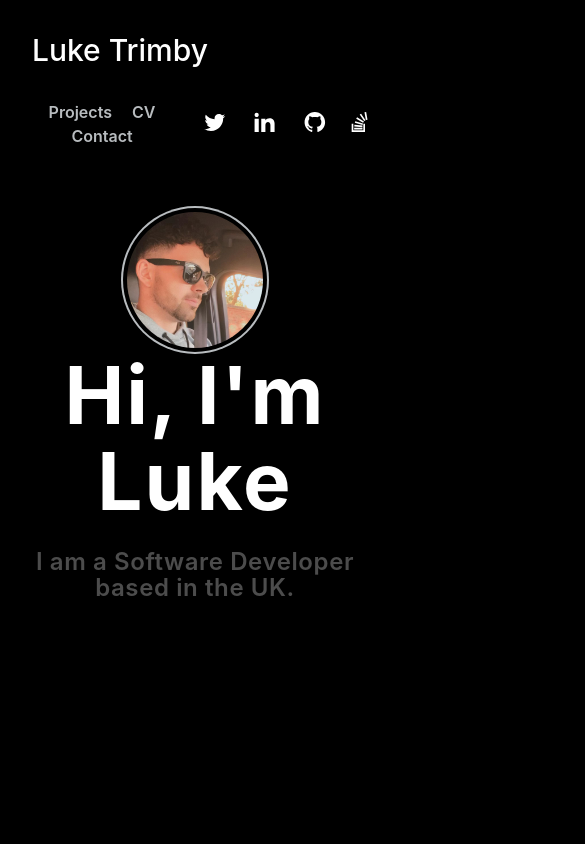
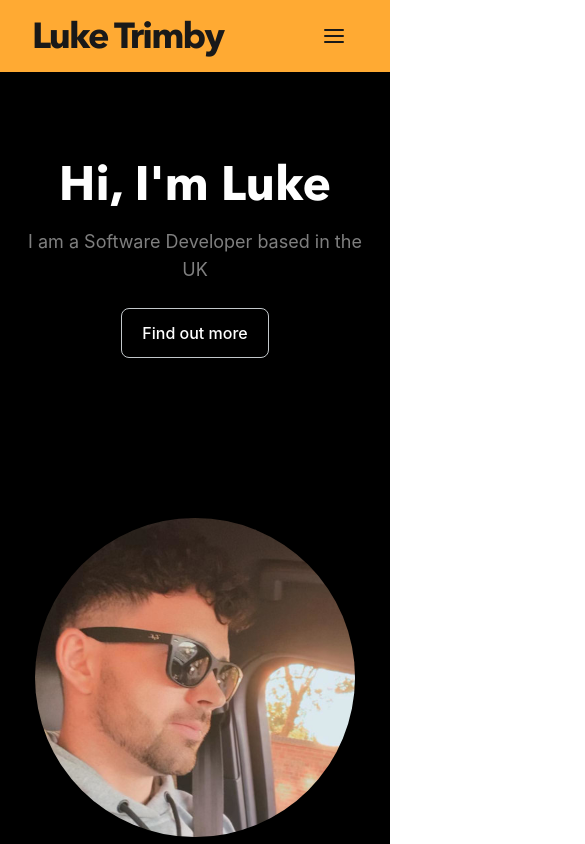
Before and after one commit to luke-trimby/luketrimby.com, a Next.js app: page / in a window 390 px wide. Shown: the top 844 px of the page, 585 px wide, since content can reach past the window. Built offline with nearby package versions, Linux system fonts and the light colour scheme.

Commit message:
Fixed layout issues

```diff
--- a/components/Footer.tsx
+++ b/components/Footer.tsx
@@ -1,36 +1,36 @@
-import React from "react";
-
 export default function Footer() {
   return (
-    <footer id="MyContact" className="pb-4 text-gray-200">
-      <div className="max-w-5xl xl:max-w-5xl mx-auto divide-y divide-gray-900 px-4 sm:px-6 md:px-8">
+    <footer id="ContactMe" className="py-20">
+      <div className="max-w-6xl mx-auto divide-y divide-gray-200 px-4 sm:px-6 md:px-8">
+        <ul className="text-sm font-medium  sm:pb-20 grid sm:grid-cols-2 md:grid-cols-3 lg:grid-cols-4 gap-y-10">
 
-        <ul className="text-sm font-medium sm:pb-20 grid sm:grid-cols-2 md:grid-cols-3 lg:grid-cols-4 gap-y-10">
-
-          <li className="space-y-5 row-span-2">
-            <h2 className="text-2xl tracking-wide text-white">Downloads</h2>
+          <li className="space-y-5 row-span-2 pb-5">
+            <h2 className="text-sm tracking-wide text-gray-200 uppercase font-bold">
+              Contact
+            </h2>
             <ul className="space-y-4">
-              <li> <a className="hover:text-white transition-colors duration-200 text-xl" href="/api/cv" > CV </a> </li>
+              <li> <a className="text-gray-500 hover:text-white transition-colors duration-200 text-2xl" href="mailto:luketrimby@outlook.com" target="_blank" > Email </a> </li>
+              <li> <a className="text-gray-500 hover:text-white transition-colors duration-200 text-2xl" href="https://www.linkedin.com/in/luke-trimby" target="_blank" > LinkedIn </a> </li>
+              <li> <a className="text-gray-500 hover:text-white transition-colors duration-200 text-2xl" href="https://twitter.com/lukas_wins" target="_blank" > Twitter </a> </li>
             </ul>
           </li>
 
-          <li className="space-y-5">
-            <h2 className="text-2xl tracking-wide text-white">Contact</h2>
-            <ul className="space-y-4">
-              <li> <a className="hover:text-white transition-colors duration-200 font-semibold text-xl" href="mailto:luketrimby@outlook.com" target="_blank" > Email </a> </li>
-              <li> <a className="hover:text-white transition-colors duration-200 text-xl" href="https://www.linkedin.com/in/luke-trimby" target="_blank" > LinkedIn </a> </li>
-              <li> <a className="hover:text-white transition-colors duration-200 text-xl" href="https://twitter.com/lukas_wins" target="_blank" > Twitter </a> </li>
+          <li className="space-y-5 row-span-2 pb-5">
+            <h2 className="text-sm tracking-wide text-gray-200 uppercase font-bold">
+              Downloads
+            </h2>
+            <ul className="space-y-4 text-md">
+              <li> <a className="text-gray-500 hover:text-white transition-colors duration-200 text-2xl" href="/api/cv" > CV </a> </li>
             </ul>
           </li>
 
         </ul>
-
         <div className="flex flex-col-reverse justify-between pt-5 pb-4 border-t lg:flex-row bg-top border-black">
-
           <ul className="flex flex-col mb-3 space-y-2 lg:mb-0 sm:space-y-0 sm:space-x-5 sm:flex-row">
-            <a href="/" className="text-md text-gray-200 hover:text-white transition-colors duration-300 hover:text-deep-purple-accent-400 font-semibold tracking-tight" > © Luke Trimby 2023. All rights reserved. </a>
+            <a href="#" className="text-md text-gray-500 transition-colors duration-300 hover:text-deep-purple-accent-400 font-semibold tracking-tight" >
+              &copy; Luke Trimby 2023. All rights reserved.
+            </a>
           </ul>
-
         </div>
       </div>
     </footer>
--- a/components/Header.tsx
+++ b/components/Header.tsx
@@ -1,63 +1,78 @@
 import React from "react";
-import { TwitterLogoSvg } from './svg/twitter-logo';
-import { GitHubLogoSvg } from './svg/github-logo';
-import { LinkedInLogoSvg } from './svg/linkedin-logo';
-import { StackOverflowLogoSvg } from './svg/stackoverflow-logo';
 
 export default function Header() {
+  const [navbarOpen, setNavbarOpen] = React.useState(false);
 
   return (
-    <header className="fixed top-0 w-full clearNav z-50">
-      <div className="max-w-5xl mx-auto flex flex-wrap p-5 flex-col md:flex-row">
-        <div className="flex flex-row items-center justify-between p-3 md:p-1 ">
-          <a href="/" className="flex text-3xl text-white font-medium mb-4 md:mb-0">Luke Trimby</a>
+    <div className="fixed top-0 w-full z-30 clearNav md:bg-opacity-90 transition duration-300 ease-in-out">
+      <div className="flex flex-col max-w-6xl px-4 mx-auto md:items-center md:justify-between md:flex-row md:px-6 lg:px-8">
+        <div className="flex flex-row items-center justify-between p-4">
+          <a
+            href="/"
+            className="text-lg font-semibold rounded-lg tracking-widest focus:outline-none focus:shadow-outline"
+          >
+            <h1 className="text-4xl Avenir tracking-tighter text-gray-900 md:text-4x1 lg:text-3xl">
+              Luke Trimby
+            </h1>
+          </a>
+          <button
+            className="text-white cursor-pointer leading-none px-3 py-1 md:hidden outline-none focus:outline-none "
+            type="button"
+            aria-label="button"
+            onClick={() => setNavbarOpen(!navbarOpen)}
+          >
+            <svg
+              xmlns="http://www.w3.org/2000/svg"
+              width="24"
+              height="24"
+              viewBox="0 0 24 24"
+              fill="none"
+              stroke="#191919"
+              strokeWidth="2"
+              strokeLinecap="round"
+              strokeLinejoin="round"
+              className="feather feather-menu"
+            >
+              <line x1="3" y1="12" x2="21" y2="12"></line>
+              <line x1="3" y1="6" x2="21" y2="6"></line>
+              <line x1="3" y1="18" x2="21" y2="18"></line>
+            </svg>
+          </button>
         </div>
-        <div className="flex flex-grow items-center">
-          <div className="w-full ml-auto mr-auto font-4 pt-1 md:pl-14 pl-1 flex flex-wrap items-center text-base text-1xl justify-center justify-items-start">
-            <a className="mr-5 cursor-pointer text-gray-300 hover:text-white font-semibold tr04" href="#IWriteCode">
-              Projects
-            </a>
-            <a className="mr-5 cursor-pointer text-gray-300 hover:text-white font-semibold tr04" href="api/cv" >
-              CV
-            </a>
-            <a className="mr-5 cursor-pointer text-gray-300 hover:text-white font-semibold tr04" href="#MyContact">
-              Contact
-            </a>
-          </div>
-          <a
-            href="https://twitter.com/lukas_wins"
-            rel="noopener noreferrer"
-            target="_blank"
-            className=""
-          >
-            <TwitterLogoSvg />
-          </a>
-          <a
-            href="https://www.linkedin.com/in/luke-trimby"
-            rel="noopener noreferrer"
-            target="_blank"
-            className="pl-5 "
-          >
-            <LinkedInLogoSvg />
-          </a>
-          <a
-            href="https://github.com/luke-trimby"
-            rel="noopener noreferrer"
-            target="_blank"
-            className="pl-5 "
-          >
-            <GitHubLogoSvg />
-          </a>
-          <a
-            href="https://stackoverflow.com/users/1313243/luke-trimby"
-            rel="noopener noreferrer"
-            target="_blank"
-            className="pl-5 "
-          >
-            <StackOverflowLogoSvg />
-          </a>
+        <div
+          className={
+            "md:flex flex-grow items-center" +
+            (navbarOpen ? " flex" : " hidden")
+          }
+        >
+          <nav className="flex-col flex-grow ">
+            <ul className="flex flex-grow justify-end flex-wrap items-center">
+              <li>
+                <a href="#IWriteCode" className="font-medium text-black hover:text-gray-900 px-5 py-3 flex items-center transition duration-150 ease-in-out" >
+                  About
+                </a>
+              </li>
+              <li>
+                <a href="#ContactMe" className="font-medium text-black hover:text-gray-900 px-5 py-3 flex items-center transition duration-150 ease-in-out" >
+                  Contact
+                </a>
+              </li>
+              <li>
+                <a className="inline-flex items-center px-4 py-2 mt-2 font-medium text-white transition duration-500 ease-in-out transform rounded-lg text-md md:mt-0 md:ml-4 bg-black" href="/api/cv" >
+                  <span className="justify-center">Download CV</span>
+                  <svg
+                    className="w-3 h-3 fill-current text-white flex ml-2 -mr-1"
+                    viewBox="0 0 12 12"
+                    xmlns="http://www.w3.org/2000/svg"
+                  >
+                    <path d="M11.707 5.293L7 .586 5.586 2l3 3H0v2h8.586l-3 3L7 11.414l4.707-4.707a1 1 0 000-1.414z" fillRule="nonzero" />
+                  </svg>
+                </a>
+              </li>
+            </ul>
+          </nav>
         </div>
       </div>
-    </header>
+    </div>
   );
 }
--- /dev/null
+++ b/components/Main.module.css
@@ -0,0 +1,12 @@
+.suitedMan {
+  position: absolute;
+  z-index: 0;
+  margin-left: -11rem;
+}
+
+.casualMan {
+  position: absolute;
+  z-index: 0;
+  margin-top: -2rem;
+  margin-left: -6rem;
+}
--- a/components/Main.tsx
+++ b/components/Main.tsx
@@ -1,41 +1,43 @@
-import React from 'react'
+import { CasualManSvg } from './svg/casual-man';
 import { SuitedManSvg } from './svg/suited-man';
-import { CasualManSvg } from './svg/casual-man';
+
+import styles from './Main.module.css';
 
 export default function Main() {
   return (
-    <section className="text-gray-600 body-font">
-      <div className="max-w-5xl pt-52 pb-24 mx-auto">
+    <div className="text-gray-600 body-font">
+      <div className="max-w-7xl mx-auto flex px-5 py-24 md:flex-row flex-col items-center">
+        <div className="lg:flex-grow md:w-1/2 md:ml-24 pt-6 flex flex-col md:items-start md:text-left mb-40 items-center text-center">
 
-        <div className="flex justify-center">
-          <img className="w-36 h-36 p-1 rounded-full ring-2 ring-gray-300 dark:ring-gray-500" src="/images/avatar.jpg" alt="Bordered avatar" />
-        </div>
-
-        <h1 className="text-80 text-center font-4 lh-6 ld-04 font-bold text-white mb-6">
+          <h1 className="mb-5 mt-10 sm:text-6xl text-5xl items-center Avenir xl:w-2/2 text-white">
             Hi, I'm Luke
           </h1>
 
-        <h2 className="text-2xl font-4 font-semibold lh-6 ld-04 pb-11 rounded-md text-gray-700 text-center">
-          I am a Software Developer based in the UK.
-        </h2>
+          <p className="mb-4 xl:w-3/4 text-gray-500 text-lg">
+            I am a Software Developer based in the UK
+          </p>
+
+          <div className="flex justify-center">
+            <a className="inline-flex items-center px-5 py-3 mt-2 font-medium text-white transition duration-500 ease-in-out transform bg-transparent border rounded-lg bg-gray-900" href="#AboutMe" >
+              <span className="justify-center">Find out more</span>
+            </a>
+          </div>
 
         </div>
+        <div className="flex items-center">
+          <img className="w-80 rounded-full" src="/images/avatar.jpg" alt="Bordered avatar" />
+        </div>
+      </div>
 
-      {/* <div className="container flex flex-col items-center justify-center mx-auto">
-        <img
-          className="object-cover object-center w-3/4 mb-10 border shadow-md g327"
-          alt="Placeholder Image"
-          src="./images/placeholder.png"
-        />
-      </div> */}
-
-      <h2 id="IWriteCode" className="pt-40 mb-1 text-2xl font-semibold tracking-tighter text-center text-gray-200 lg:text-7xl md:text-6xl">
+      <section id="IWriteCode" className="mx-auto">
+        <div className="grr max-w-7xl pt-20 mx-auto text-center">
+          <h1 className="mb-8 text-6xl Avenir font-semibold text-gray-900">
             I write code.
-      </h2>
-      <br></br>
-      <p className="mx-auto text-xl text-center text-gray-300 font-normal leading-relaxed fs521 lg:w-2/3">
-        Here are a few of my favourite projects I've worked on.
-      </p>
+          </h1>
+          <h1 className="mb-8 text-2xl Avenir font-semibold text-gray-500 text-center">
+            Here are a few of my favourite projects I've worked on
+          </h1>
+        </div>
 
         <div className="pt-12 pb-24 max-w-4xl mx-auto fsac4 md:px-1 px-3">
 
@@ -113,30 +115,36 @@ export default function Main() {
               to new realms to battle a variety of villains!
             </p>
           </div>
+
         </div>
+      </section>
 
-      <div className="w-8/12 pt-32 pb-16 max-w-6xl mx-auto md:px-1 px-3">
-        <div className="bg-gray-800 rounded-lg flex flex-grow items-center">
-          <div className='w-1/12'>
+      <section id="AboutMe" className="mx-auto">
+        <div className="grr max-w-4xl pt-20 mx-auto text-center">
+          <h1 className="mb-8 text-6xl Avenir font-semibold text-gray-900">
+            About Me
+          </h1>
+        </div>
+        <div className="grr max-w-4xl px-10 py-5 mx-auto">
+          <div className={styles.suitedMan}>
             <SuitedManSvg />
           </div>
-          <div className='w-11/12 pl-10 pr-10'>
-            <h3 className="pt-5 pb-3 font-semibold text-2xl text-white">
+          <h3 className="font-semibold text-2xl text-gray-200">
             Professional Life
           </h3>
-            <p className="pt-5 pb-3 value-text text-md text-gray-200 fkrr1">
-              Since graduating, I have gaind over ten years of commercial
+          <p className="py-5 value-text text-md text-gray-500 fkrr1">
+            Since graduating, I have gained over ten years of commercial
             experience in all sorts of different roles utilising varying
             technologies and software stacks. 8 years and 3 roles creating
             and mastering proprietary front-end frameworks built around 2d
             rendering libraries, native mobile apps, front-end web projects
             and back-end systems and frameworks.
           </p>
-            <p className="pt-5 pb-3 value-text text-md text-gray-200 fkrr1">
+          <p className="py-5 value-text text-md text-gray-500 fkrr1">
             Over the years I have worked with many third-party technologies
             to integrate many different systems including: -
           </p>
-            <ul className="pt-3 pb-5 value-text text-md text-gray-200 list-disc list-inside">
+          <ul className="py-5 value-text text-md text-gray-500 list-disc list-inside">
             <li>WebGL/Canvas2D rendering libraries (PixiJS, Phaser) - Typescript</li>
             <li>Partner integrations (Yggdrasil Masters, Openbet) - Typescript</li>
             <li>Apple Game Centre - Objective-C</li>
@@ -147,27 +155,22 @@ export default function Main() {
             <li>Push notifications (Urban Airship) - Objective-C, Java (Android SDK)</li>
           </ul>
         </div>
+        <div className="grr max-w-4xl px-10 py-5 mx-auto">
+          <div className={styles.casualMan}>
+            <CasualManSvg />
           </div>
-      </div>
-
-      <div className="w-8/12 pt-16 pb-32 max-w-6xl mx-auto md:px-1 px-3">
-        <div className="bg-gray-800 rounded-lg flex flex-grow items-center">
-          <div className='w-11/12 pl-10 pr-10'>
-            <h3 className="pt-5 pb-3 font-semibold text-2xl text-white">
+          <h3 className="font-semibold text-2xl text-gray-200">
             Personal Life
           </h3>
-            <p className="pt-3 pb-5 value-text text-md text-gray-200 fkrr1">
+          <p className="py-5 value-text text-md text-gray-500 fkrr1">
             I keep myself fit and healthy by regularly attending the gym and can be
             found doing other sports such as motocross and rollerskating. I have
             interests in AI, machine learning, finance, travel, business, politics,
             psychology, music and anything else nerdy I can get my teeth into.
           </p>
         </div>
-          <div className='w-1/12'>
-            <CasualManSvg />
+      </section>
+
     </div>
-        </div>
-      </div>
-    </section>
   );
 }
--- a/components/svg/casual-man.tsx
+++ b/components/svg/casual-man.tsx
@@ -1,10 +1,10 @@
 export const CasualManSvg = () => {
   return (
     <svg version="1.0" xmlns="http://www.w3.org/2000/svg"
-      width="320pt" height="320pt" viewBox="450 0 1280 1280"
+      width="150pt" height="150pt" viewBox="450 0 1280 1280"
       preserveAspectRatio="xMidYMid meet">
       <g transform="translate(0,1280) scale(0.1,-0.1)"
-        fill="#000000" stroke="none">
+        fill="#111111" stroke="none">
         <path d="M6240 12187 c-130 -41 -227 -87 -261 -124 -15 -15 -63 -106 -108
 -202 l-81 -174 10 -95 c6 -53 20 -135 31 -184 17 -74 19 -97 10 -133 -14 -57
 -14 -210 0 -238 7 -12 33 -49 59 -82 46 -58 47 -63 59 -163 11 -94 16 -110 57
--- a/pages/index.tsx
+++ b/pages/index.tsx
@@ -1,4 +1,3 @@
-import React from "react";
 import Head from "next/head";
 import Header from "../components/Header";
 import Main from "../components/Main";
@@ -18,7 +17,7 @@ export default function Home() {
       />
       <Head>
         <title>Luke Trimby - Digital Portfolio</title>
-        <link rel="icon" href="/favicon.png" />
+        <link rel="icon" href="/favicon.ico" />
       </Head>
       <Header />
       <Main />
--- a/styles/globals.css
+++ b/styles/globals.css
@@ -1,9 +1,6 @@
 @tailwind base;
 @tailwind components;
 @tailwind utilities;
-
-@import url(//db.onlinewebfonts.com/c/e5c490a944bc2b2746f0c851501e46c7?family=AvenirNextW10-Bold);
-@import url("https://fonts.googleapis.com/css2?family=Inter&display=swap");
 
 html,
 body {
@@ -11,7 +8,7 @@ body {
   margin: 0;
   font-family: -apple-system, BlinkMacSystemFont, Segoe UI, Roboto, Oxygen,
     Ubuntu, Cantarell, Fira Sans, Droid Sans, Helvetica Neue, sans-serif;
-  background-color: #000000;
+  background-color: white;
 }
 
 a {
@@ -29,17 +26,8 @@ a {
 
 @font-face {
   font-family: "AvenirNextW10-Bold";
-  src: url("//db.onlinewebfonts.com/t/e5c490a944bc2b2746f0c851501e46c7.eot");
-  src: url("//db.onlinewebfonts.com/t/e5c490a944bc2b2746f0c851501e46c7.eot?#iefix")
-      format("embedded-opentype"),
-    url("//db.onlinewebfonts.com/t/e5c490a944bc2b2746f0c851501e46c7.woff2")
-      format("woff2"),
-    url("//db.onlinewebfonts.com/t/e5c490a944bc2b2746f0c851501e46c7.woff")
-      format("woff"),
-    url("//db.onlinewebfonts.com/t/e5c490a944bc2b2746f0c851501e46c7.ttf")
-      format("truetype"),
-    url("//db.onlinewebfonts.com/t/e5c490a944bc2b2746f0c851501e46c7.svg#AvenirNextW10-Bold")
-      format("svg");
+  src: url("../public/fonts/AvenirNext.ttf");
+
 }
 
 .Avenir {
@@ -47,37 +35,26 @@ a {
   font-display: swap;
 }
 
+.clearNav {
+  backdrop-filter: saturate(180%) blur(5px) !important;
+  /* background-color: rgba(255, 255, 255, 0.6) !important; */
+  background-color: #FFAA33 !important;
+}
+
 .grr {
   grid-template-columns: repeat(2, 1fr);
 }
 
-.txg {
-  color: #b8bcbf;
-}
-
-.ld-04 {
-  letter-spacing: 0.025em;
-}
-
-.lh-6 {
-  line-height: 1.08;
-}
-
-.text-80 {
-  font-size: 80px;
-}
-
-.font-4 {
-  font-family: Inter, sans-serif;
-}
-
-.tr04 {
+.greyC {
+  filter: gray;
+  -webkit-filter: grayscale(100%);
   transition: 0.4s;
 }
 
-.clearNav {
-  backdrop-filter: saturate(180%) blur(5px) !important;
-  background-color: rgba(0, 0, 0, 0.7) !important;
+.greyC:hover {
+  filter: none;
+  -webkit-filter: none;
+  transition: 0.4s;
 }
 
 .fsac4 {
@@ -91,7 +68,3 @@ a {
     grid-template-columns: repeat(2, 1fr);
   }
 }
-
-.fkrr1 {
-  font-family: "Inter", sans-serif;
-}
--- a/tailwind.config.js
+++ b/tailwind.config.js
@@ -7,7 +7,7 @@ module.exports = {
     "./pages/**/*.{js,ts,jsx,tsx,mdx}",
     "./components/**/*.{js,ts,jsx,tsx,mdx}",
   ],
-  darkMode: false, // or 'media' or 'class'
+  darkMode: "media",
   theme: {
     extend: {
       colors: {
```
Also changed, not shown: components/svg/suited-man.tsx (+2 -2 lines), pages/404.tsx (+5 -6 lines), pages/_app.tsx (+3 -4 lines), public/fonts/AvenirNext.ttf (added), public/images/iPhone-12-Mockup.png (added). Lines whose indentation alone changed are shown as unchanged.
